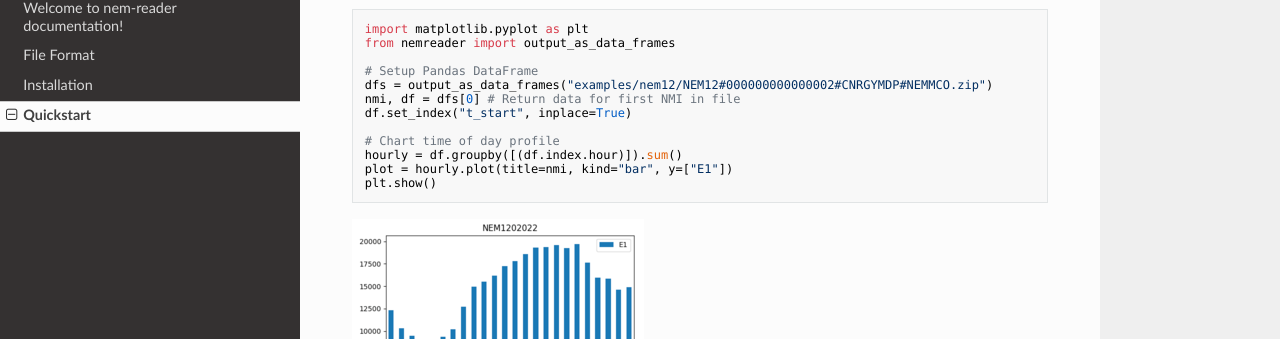
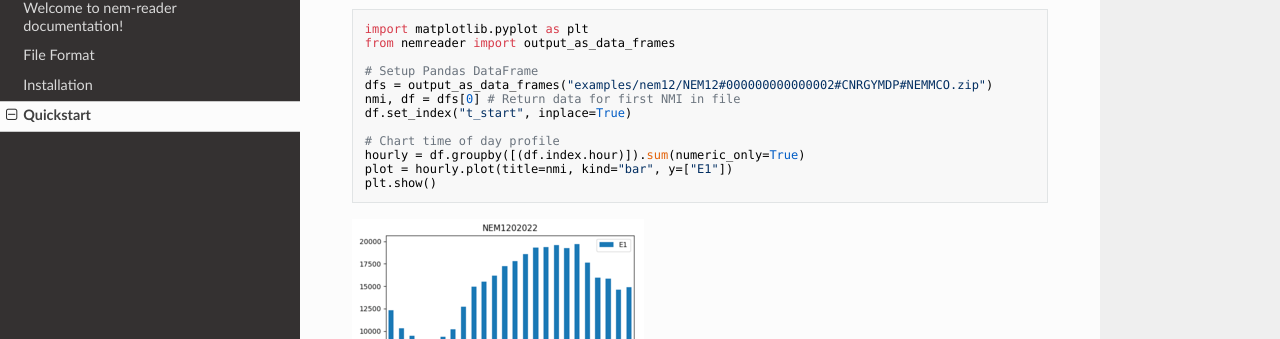
Before and after one commit to aguinane/nem-reader, an MkDocs documentation site: the page built from docs/quickstart.md, in a window 1280 px wide and 900 px high, scrolled down 1599 px. Shown: the part 112-451 px from the top of the window. Built offline with MkDocs 1.6.1, drawn with Linux system fonts in a browser that asks for light colours; nearby versions of some CDN libraries.

Commit message:
Update example

````diff
--- a/docs/quickstart.md
+++ b/docs/quickstart.md
@@ -109,7 +109,7 @@ nmi, df = dfs[0] # Return data for first NMI in file
 df.set_index("t_start", inplace=True)
 
 # Chart time of day profile
-hourly = df.groupby([(df.index.hour)]).sum()
+hourly = df.groupby([(df.index.hour)]).sum(numeric_only=True)
 plot = hourly.plot(title=nmi, kind="bar", y=["E1"])
 plt.show()
 ```
````
